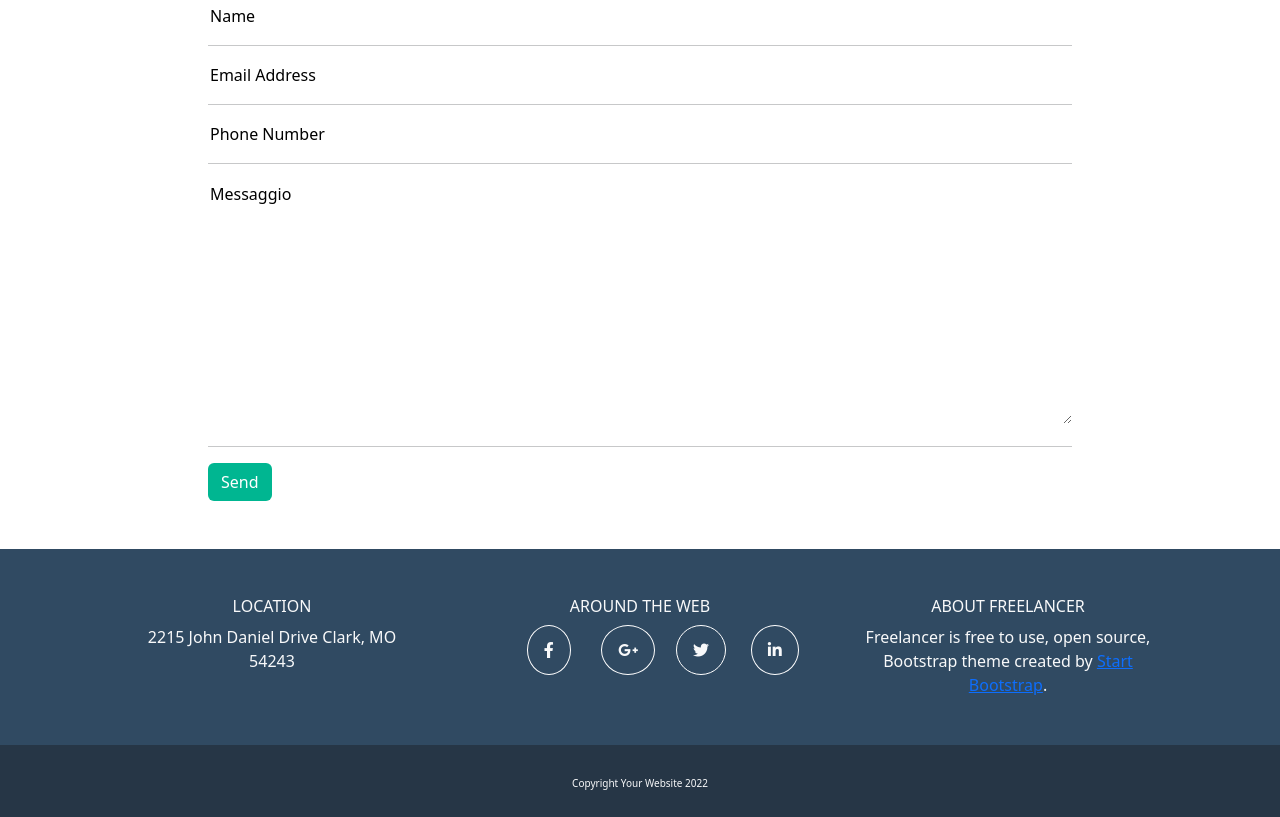
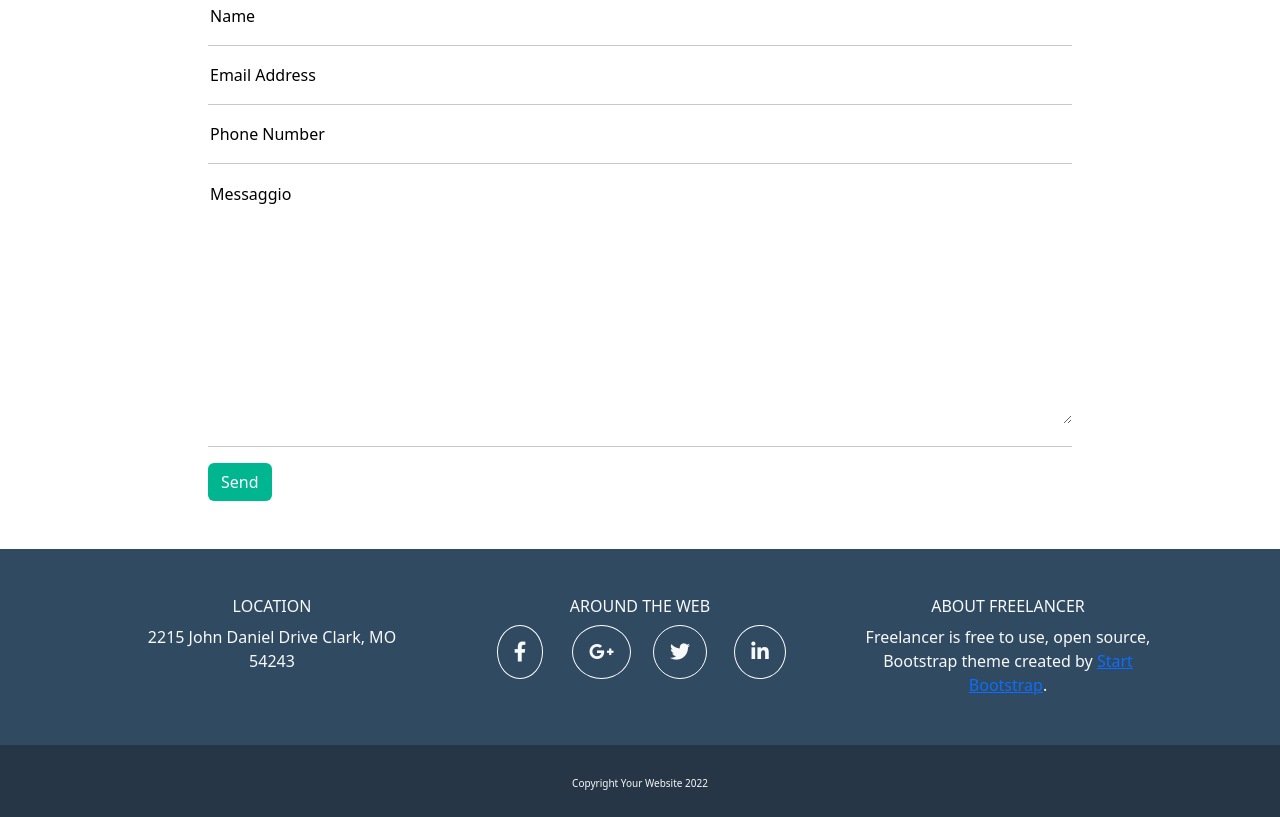
Before and after one commit to AlessioMaria5/html-css-bootstrap-freelancer, a plain HTML site: page index.html in a window 1280 px wide. Shown: the part 1840-2657 px from the top of the page. Drawn offline with nearby package versions, Linux system fonts and the light colour scheme.

Commit message:
footer fix

```diff
--- a/css/style.css
+++ b/css/style.css
@@ -87,3 +87,10 @@ header a:link  {
     font-size: 10px;
 
 }
+
+.social_icons {
+
+    font-size: 20px;
+
+
+}
--- a/index.html
+++ b/index.html
@@ -136,14 +136,14 @@
                     <span>2215 John Daniel Drive Clark, MO </br> 54243</span>
                 </div>
 
-                <div class="col-xl-3 col-md-3 col-sm-12 text-center">
+                <div class="col-xl-3 col-md-4 col-sm-12 text-center">
                     <h5 class="fs-6">AROUND THE WEB</h5>
-                    <div class="social-icons row gap-5 justify-content-center">
+                    <div class="social_icons row flex-sm-column flex-md-grow-2 flex-shrink-0  flex-md-row justify-content-evenly">
 
-                        <div class="col-1"><i class="fa-brands fa-facebook-f border border-white rounded-circle p-3"></i></div>
-                        <div class="col-1"><i class="fa-brands fa-google-plus-g border border-white rounded-circle p-3"></i></div>
-                        <div class="col-1"><i class="fa-brands fa-twitter border border-white rounded-circle p-3"></i></div>
-                        <div class="col-1"><i class="fa-brands fa-linkedin-in border border-white rounded-circle p-3"></i></div>
+                        <div class="col-sm-12 mb-3 col-md-3 flex-shrink-0"><i class="fa-brands fa-facebook-f border border-white rounded-circle p-3 "></i></div>
+                        <div class="col-sm-12 mb-3 col-md-3 flex-shrink-0"><i class="fa-brands fa-google-plus-g border border-white rounded-circle p-3"></i></div>
+                        <div class="col-sm-12 mb-3 col-md-3 flex-shrink-0"><i class="fa-brands fa-twitter border border-white rounded-circle p-3"></i></div>
+                        <div class="col-sm-12 mb-3 col-md-3 flex-shrink-0"><i class="fa-brands fa-linkedin-in border border-white rounded-circle p-3"></i></div>
 
                     </div>
                 </div>
```
